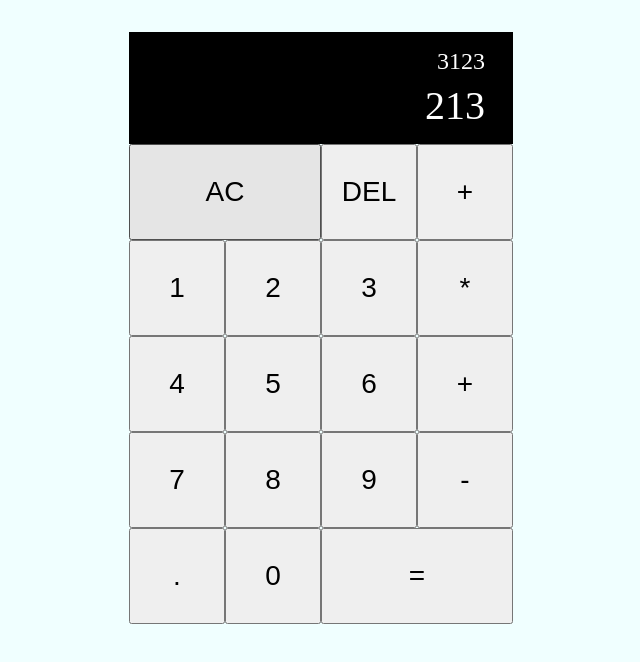
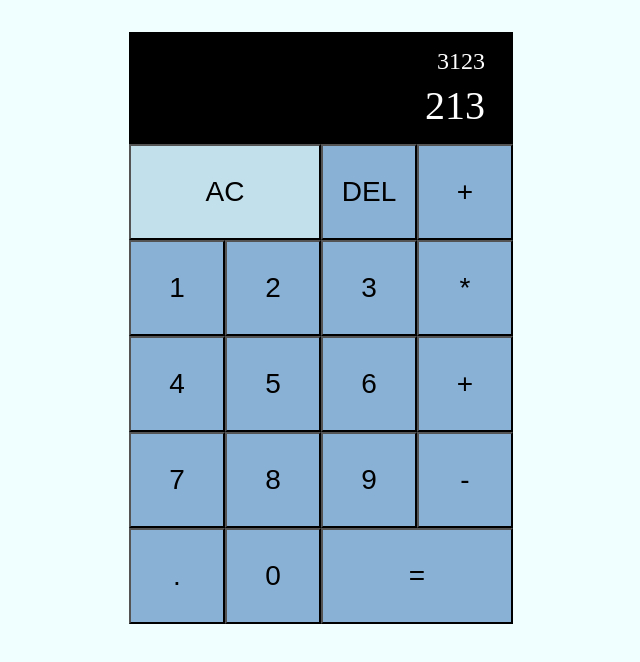
Before and after one commit to 8bury/calculadora-react, a React (Create React App) app: page / in a window 1280 px wide. In both pictures the pointer is over the button "AC". Shown: the top 662 px of the page, without its empty margins (319-959 px from the left). Built offline with nearby package versions, Linux system fonts and the light colour scheme.

Commit message:
adiciona estilo para hover e focus dos botoes

```diff
--- a/src/App.css
+++ b/src/App.css
@@ -11,10 +11,18 @@ body {
     grid-template-columns: repeat(4, 6rem);
     grid-template-rows: minmax(7rem, auto) repeat(6, 6rem);
     border-radius: 10rem;
+
 }
 
 .calculator>button {
     font-size: 28px;
+    cursor: pointer;
+    background-color: rgba(37, 100, 172, 0.5);
+}
+
+.calculator>button:hover,
+.calculator>button:focus {
+    background-color: rgba(153, 198, 219, 0.534);
 }
 
 .button2 {
```
